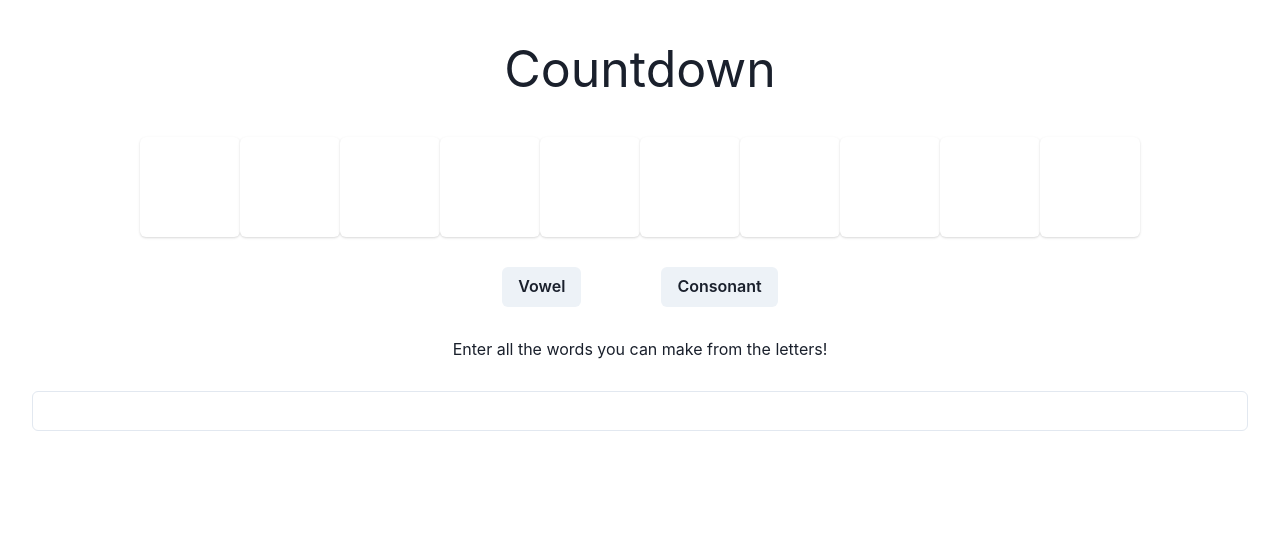
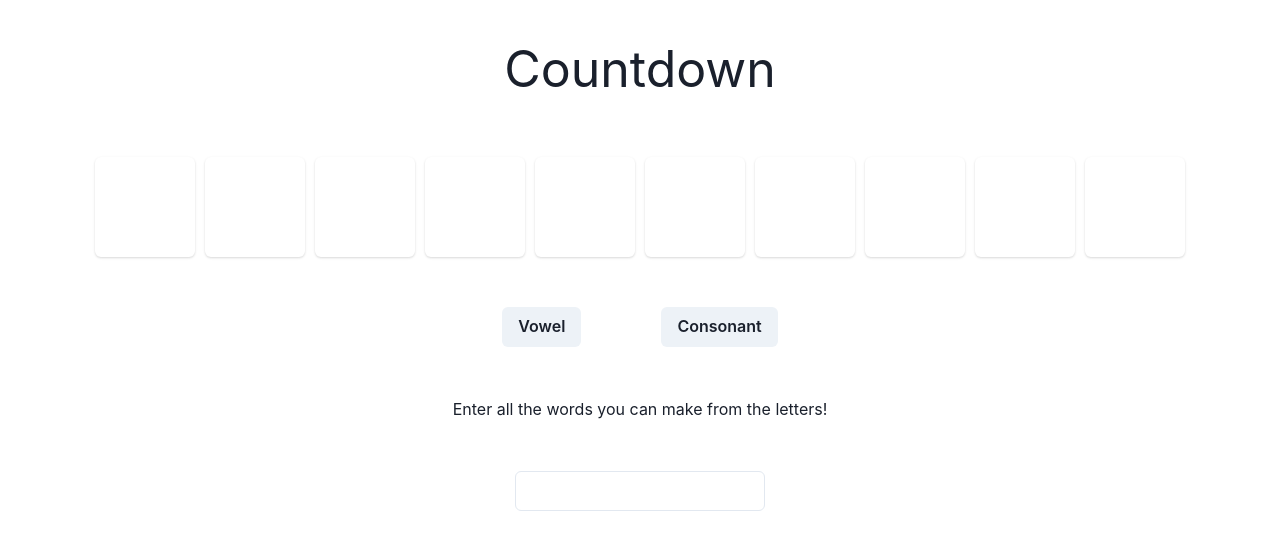
Before and after one commit to Keshia-w/Countdown, a React (Vite) app in the folder countdown/: page / in a window 1280 px wide. Shown: the top 550 px of the page. Built offline with nearby package versions, Linux system fonts and the light colour scheme.

Commit message:
Some styling changes made

```diff
--- a/countdown/src/App.tsx
+++ b/countdown/src/App.tsx
@@ -14,7 +14,7 @@ import {
 import Letters from './Components/LetterCardComponent'
 
 const Styles = {
-  marginTop: "30px",
+  marginTop: "50px",
 
 }
 
@@ -51,7 +51,7 @@ function App() {
 
       <Text style={Styles}>Enter all the words you can make from the letters!</Text>
 
-      <Input style={Styles}></Input>
+      <Input style={Styles} w="250px"></Input>
     </Box>
   )
 }
--- a/countdown/src/Components/LetterCardComponent.tsx
+++ b/countdown/src/Components/LetterCardComponent.tsx
@@ -11,7 +11,7 @@ import {
 function Letters ()  {
     return(
         <Box>
-            <Flex justifyContent={"space-between"}>
+            <Flex justifyContent={"space-between"} gap="10px">
                 <Card w="100px" h="100px">
                     <Text fontSize="60px"></Text>
                 </Card>
```
